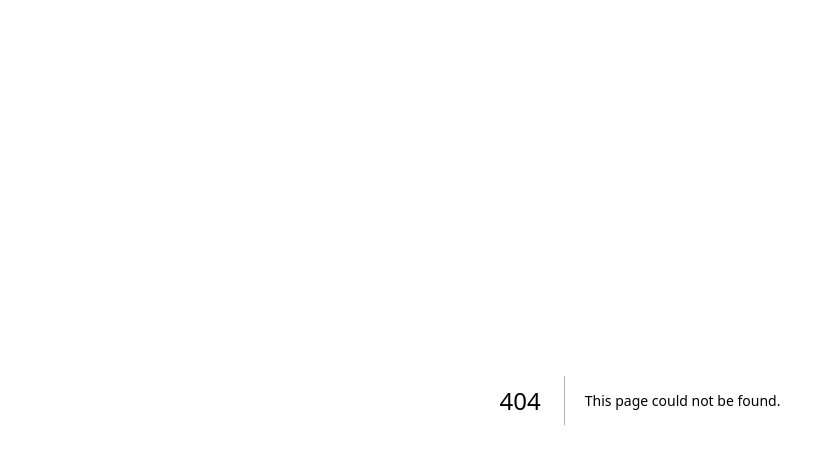
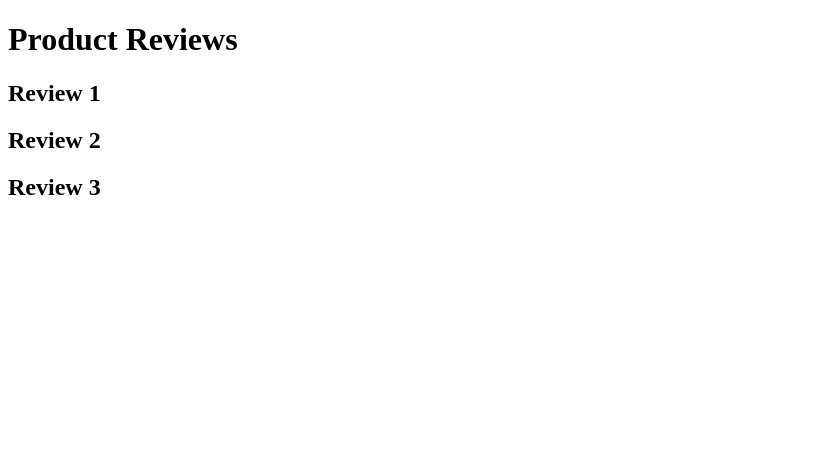
Before and after one commit to bhartiyaanshul/learn-nextjs, a Next.js app in the folder first-next-project/: page /products/1/reviews in a window 1280 px wide. Before the commit this address had no page. Shown: the top 464 px of the page, without its empty margins (0-835 px from the left). Built offline with nearby package versions, Linux system fonts and the light colour scheme.

Commit message:
Nested Dynamic Routes

```diff
--- /dev/null
+++ b/first-next-project/app/products/[productId]/reviews/[reviewId]/page.tsx
@@ -0,0 +1,3 @@
+export default function Review({ params }: { params: { reviewId: String } }) {
+    return <h1>Review Details {params.reviewId}</h1>
+}
--- /dev/null
+++ b/first-next-project/app/products/[productId]/reviews/page.tsx
@@ -0,0 +1,10 @@
+export default function Review() {
+    return (
+        <div>
+            <h1>Product Reviews</h1>
+            <h2>Review 1</h2>
+            <h2>Review 2</h2>
+            <h2>Review 3</h2>
+        </div>
+    )
+}
```
